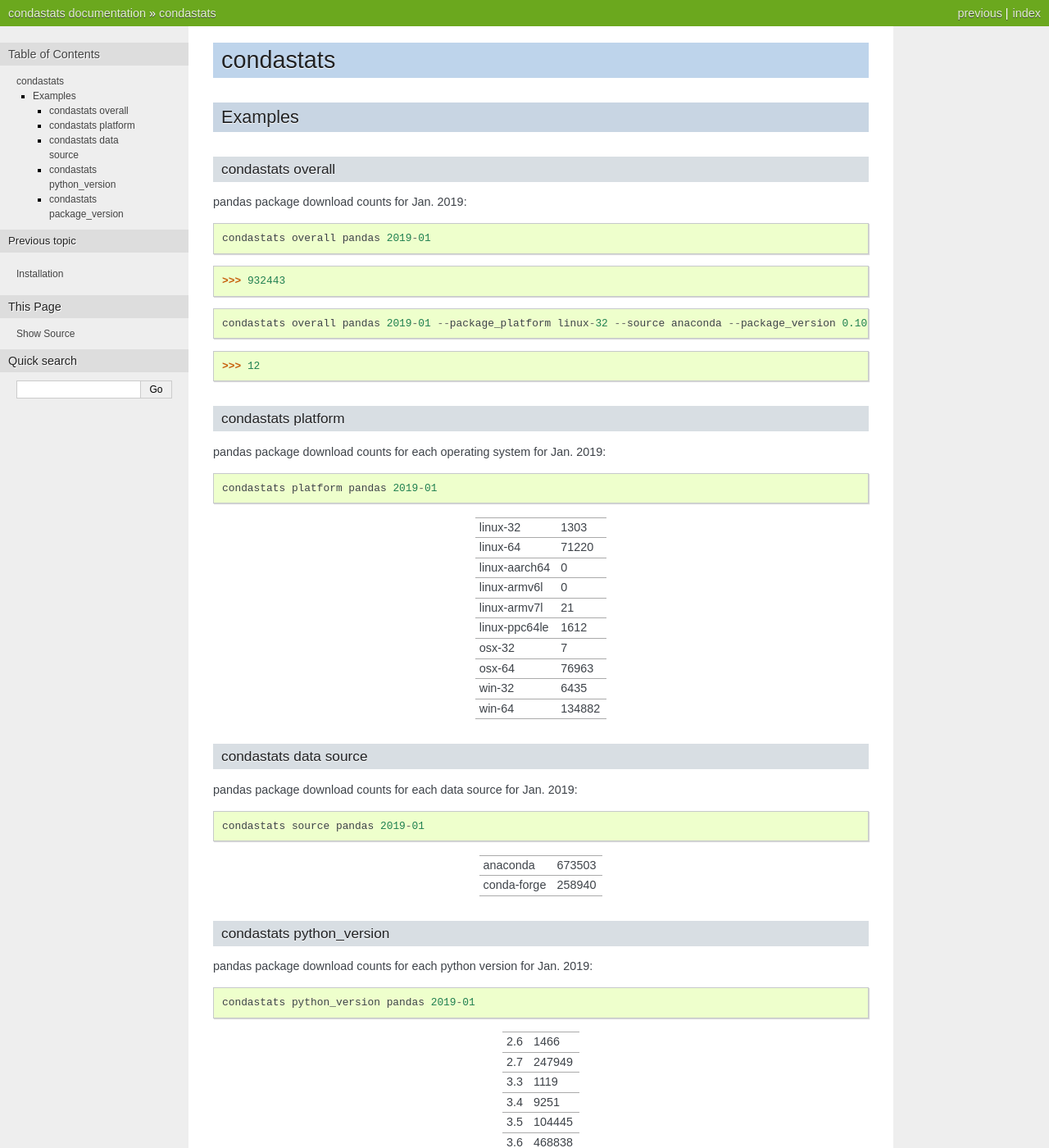
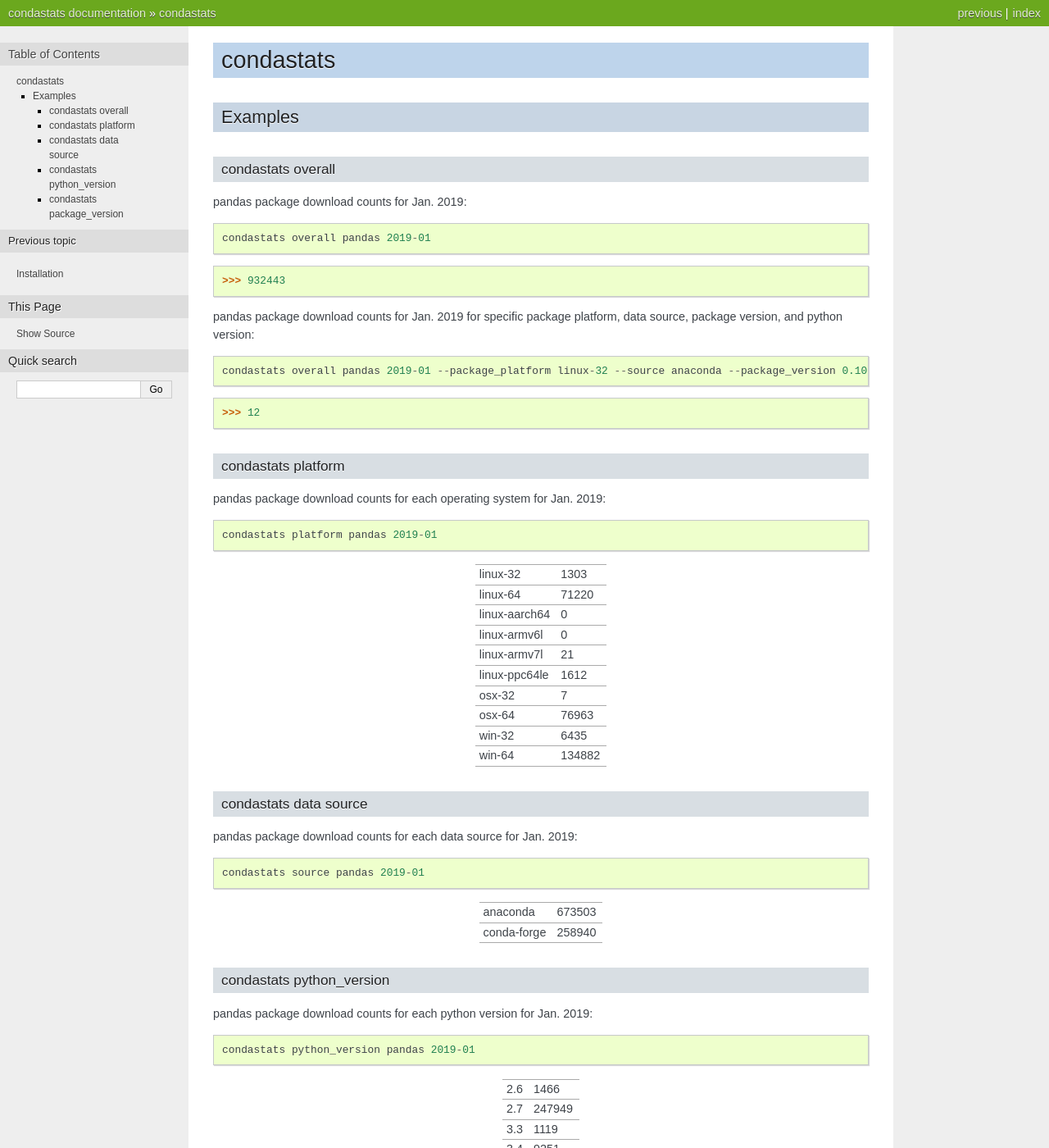
Before and after one commit to conda-incubator/condastats, a Sphinx documentation site: the page built from docs/source/condastats.rst, in a window 1280 px wide and 1400 px high. Shown: the whole window at 82% size. Built offline with Sphinx 7.4.7, drawn with Linux system fonts in a browser that asks for light colours; some of the changed lines change nothing that is shown; some of the changed text lies outside the part shown.

Commit message:
add examples

```diff
--- a/docs/source/condastats.rst
+++ b/docs/source/condastats.rst
@@ -16,10 +16,13 @@
 >>> 932443
 
 
+pandas package download counts for Jan. 2019 for specific package platform, data source, package version, and python version:
+
 ::
 
    condastats overall pandas 2019-01 --package_platform linux-32 --source anaconda --package_version 0.10.0 --python_version 2.6
 >>> 12
+
 
 condastats platform
 ~~~~~~~~~~~~~~~~~~~~~~
@@ -53,6 +56,7 @@
 | win-64       | 134882 |
 +--------------+--------+
 
+
 condastats data source
 ~~~~~~~~~~~~~~~~~~~~~~
 pandas package download counts for each data source for Jan. 2019:
@@ -68,6 +72,7 @@
 +--------------+--------+
 | conda-forge  | 258940 |
 +--------------+--------+
+
 
 condastats python_version
 ~~~~~~~~~~~~~~~~~~~~~~
@@ -95,6 +100,7 @@
 | 3.7          | 99375  |
 +--------------+--------+
 
+
 condastats package_version
 ~~~~~~~~~~~~~~~~~~~~~~
 pandas package download counts for each package version for Jan. 2019:
@@ -102,3 +108,21 @@
 ::
 
    condastats package_version pandas 2019-01
+
++--------------+--------+
+|              |        |
++==============+========+
+| 0.10.0       | 180    |
++--------------+--------+
+| 0.10.1       | 180    |
++--------------+--------+
+| 0.11.0       | 180    |
++--------------+--------+
+| 0.12.0       | 180    |
++--------------+--------+
+| 0.13.0       | 180    |
++--------------+--------+
+| 0.13.1       | 180    |
++--------------+--------+
+| 0.14.0       | 180    |
++--------------+--------+
```
